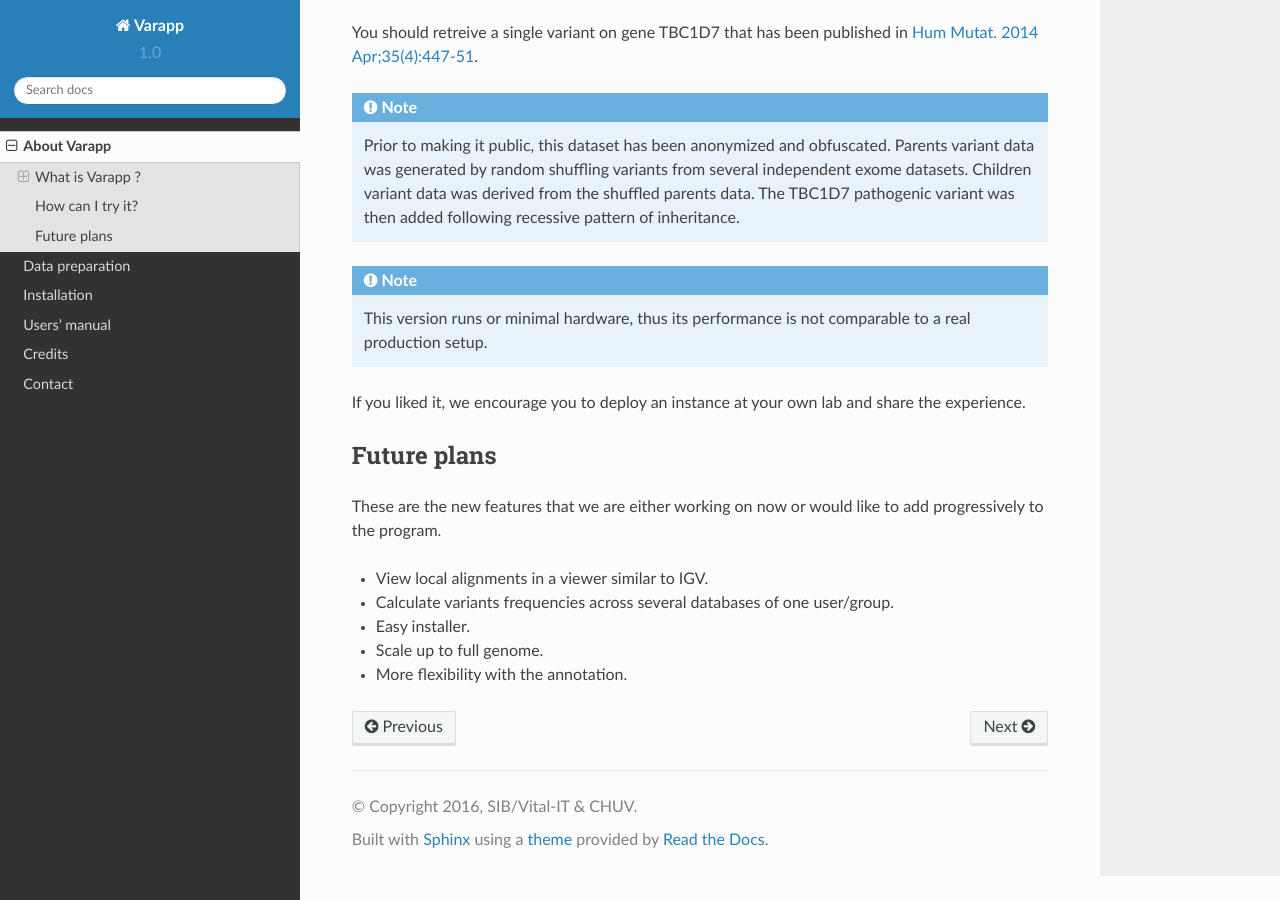
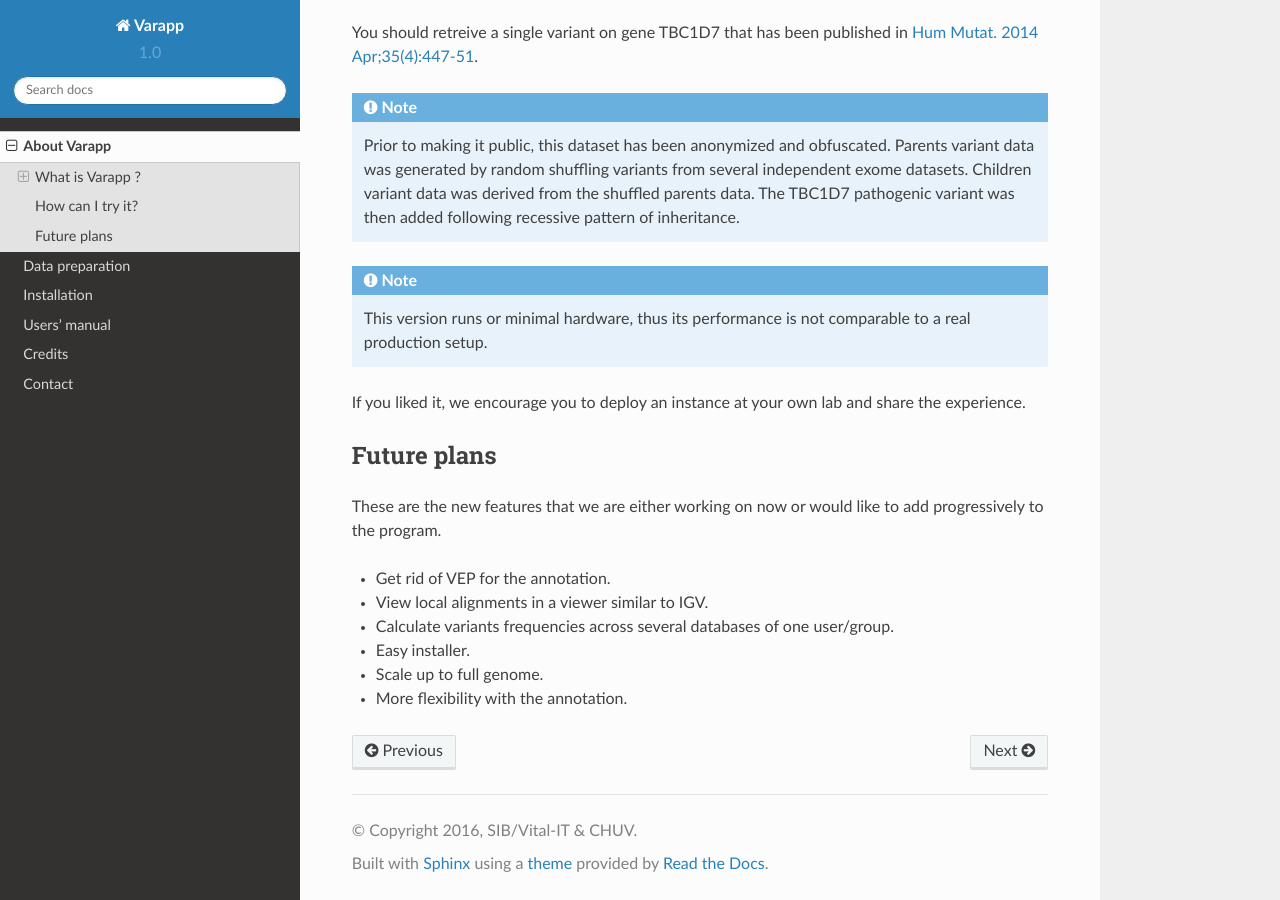
Before and after one commit to varapp/varapp-docs, a Sphinx documentation site: the page built from docs/src/about.rst, in a window 1280 px wide and 900 px high, scrolled down 2335 px. Built offline with Sphinx 7.4.7 and the Read the Docs theme 2.0.0, drawn with Linux system fonts in a browser that asks for light colours.

Commit message:
get rid of VEP in the future

```diff
--- a/docs/src/about.rst
+++ b/docs/src/about.rst
@@ -126,6 +126,7 @@ Future plans
 These are the new features that we are either working on now
 or would like to add progressively to the program.
 
+- Get rid of VEP for the annotation.
 - View local alignments in a viewer similar to IGV.
 - Calculate variants frequencies across several databases of one user/group.
 - Easy installer.
```
